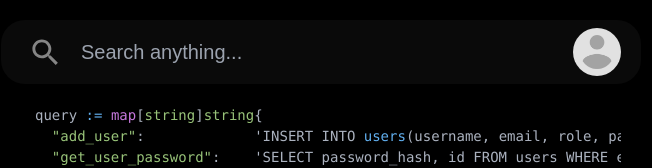
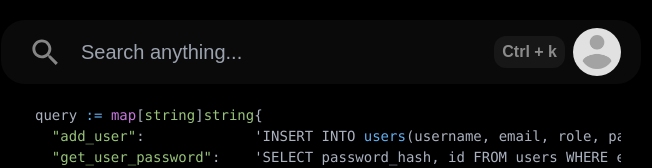
Before and after one commit to scott-mescudi/Codelet, a Next.js app in the folder web/: page / in a window 1280 px wide. Shown: the top 168 px of the page, without its empty margins (319-971 px from the left). Built offline with nearby package versions, Linux system fonts and the light colour scheme.

Commit message:
Enhance Navbar component with keyboard shortcut for search input and improve UI feedback

```diff
--- a/web/src/components/Navbar.tsx
+++ b/web/src/components/Navbar.tsx
@@ -1,16 +1,30 @@
 'use client'
 import Image from "next/image";
-import { useState } from "react";
+import { useState, useRef,useEffect  } from "react";
 
 import CloseIcon from '@mui/icons-material/Close';
 import SearchIcon from '@mui/icons-material/Search';
 
 export function Navbar() {
   const [inputValue, setInputValue] = useState("");
+  const searchRef = useRef<HTMLInputElement>(null)
 
   const handleChange = (event: React.ChangeEvent<HTMLInputElement>) => {
     setInputValue(event.target.value);
   };
+
+  useEffect(() => {
+    const handleKeyPress = (event: KeyboardEvent) => {
+      if ((event.ctrlKey && event.key === "k") ) {
+        event.preventDefault();
+        searchRef.current?.focus();
+      }
+    };
+
+    document.addEventListener("keydown", handleKeyPress);
+    return () => document.removeEventListener("keydown", handleKeyPress);
+  }, []);
+
 
     return (
         <>
@@ -20,20 +34,27 @@ export function Navbar() {
                     <SearchIcon fontSize="large" className="text-white opacity-50" />
                 </div>
                 <div className="w-full relative">
-                    <div className={`h-full aspect-square right-0 ${inputValue != "" ? "absolute": "hidden"}`}>
-                        <button onClick={() => setInputValue("")} className="h-full w-full">
-                            <CloseIcon fontSize="large" className="text-white opacity-50"  />
-                        </button>
+                    <div className={`h-full right-0  ${inputValue == "" ? "absolute" : "hidden"}`}>
+                        <div className="h-full w-fit flex justify-center items-center ">
+                            <div className="py-1 px-2 bg-neutral-900 rounded-xl">
+                                <p className="text-white text-opacity-50 font-bold">Ctrl + k</p>
+                            </div>
+                        </div>
                     </div>
-                    <input value={inputValue} onChange={handleChange}  type="text" className="h-full  outline-none w-full px-3 text-xl appearance-none bg-transparent text-white" placeholder="Search anything..."></input>
+                    <input ref={searchRef} value={inputValue} onChange={handleChange}  type="text" className="h-full  outline-none w-full px-3 text-xl appearance-none bg-transparent text-white" placeholder="Search anything..."></input>
                 </div>
+                <button onClick={() => setInputValue("")}  className={`h-full aspect-square ${inputValue != "" ? "": "hidden"}`}>
+                    <CloseIcon fontSize="large" className="text-white opacity-50"  />
+                </button>
+
                 <div className=" h-full ml-2 aspect-square">
                     <Image draggable="false" className="object-cover  rounded-full h-full w-full" src="/navbar/pfp_placeholder.png" width={500} height={500} alt="Pofile picture" />
                 </div>
+
             </div>
             <div id="items" className={`${inputValue != "" ? "flex": "hidden"} max-h-96  `}>
                 <div className="p-5 overflow-auto scrollbar scrollbar-none w-full space-y-2">
-                    <div className="w-full h-16 hover:scale-[102%] rounded-xl ease-in-out duration-200 bg-neutral-800"></div>
+                    <div className="w-full h-16 hover:scale-[102%] animate-pulse rounded-xl ease-in-out duration-200 bg-neutral-800"></div>
 
                 </div>
             </div>
```
